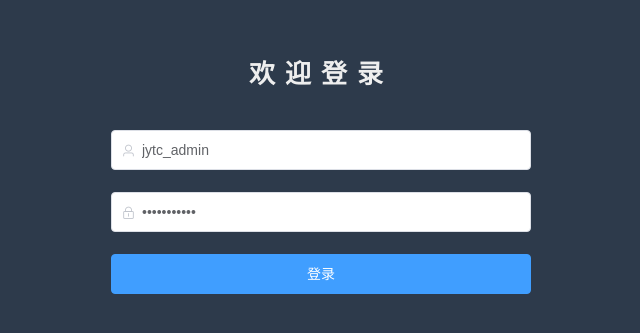
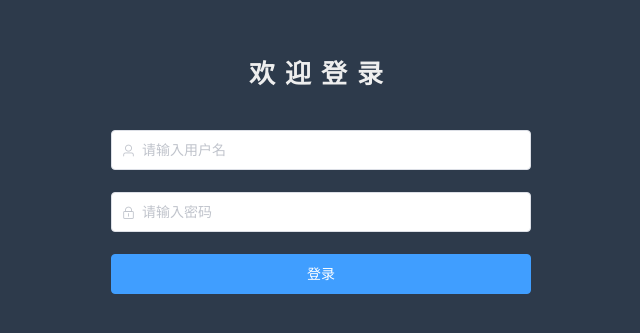
Before and after one commit to xuxiaoshuo888/logistics-admin-sys, a Vue app: page / in a window 1280 px wide. Shown: the part 127-460 px from the top of the page, without its empty margins (319-959 px from the left). Built offline with nearby package versions, Linux system fonts and the light colour scheme.

Commit message:
1、完成基本功能

```diff
--- a/src/layout/index.vue
+++ b/src/layout/index.vue
@@ -482,6 +482,8 @@
                     receipt_province: this.receipt_province,//	根据收货省查询订单
                     receipt_city: this.receipt_city,//	根据收货市查询订单
                     receipt_district: this.receipt_district,//	根据收货区查询订单
+                    start:0,
+                    end:100
                 }
                 this.request.get('/admin/get/', {params: data}).then(res => {
                     if (res.data.ret == 0) {
--- a/src/views/login.vue
+++ b/src/views/login.vue
@@ -65,8 +65,8 @@
         data() {
             return {
                 form: {
-                    username: 'jytc_admin',
-                    password: 'jytcXxX2020'
+                    username: '',
+                    password: ''
                 },
                 form_regist: {
                     username: '',
@@ -82,6 +82,20 @@
                 提交账号密码，验证成功后，保存cookie相关身份信息在localstorage和store中，
                 然后跳转到主界面
                  */
+                if (!this.form.username) {
+                    this.$message({
+                        type: 'warning',
+                        message: '请输入用户名！'
+                    });
+                    return
+                }
+                if (!this.form.password) {
+                    this.$message({
+                        type: 'warning',
+                        message: '请输入密码！'
+                    });
+                    return
+                }
                 let data = {
                     admin_name: this.form.username,
                     password: this.form.password,
--- a/vue.config.js
+++ b/vue.config.js
@@ -1,4 +1,7 @@
-const target = 'http://129.204.106.247:12331';//测试地址
+// const target = 'http://129.204.106.247:12331';//测试地址
+const target = 'https://jytc.tech:12330 ';//正式地址
+
+
 module.exports = {
     // 基本路径
     publicPath: '/',
```
